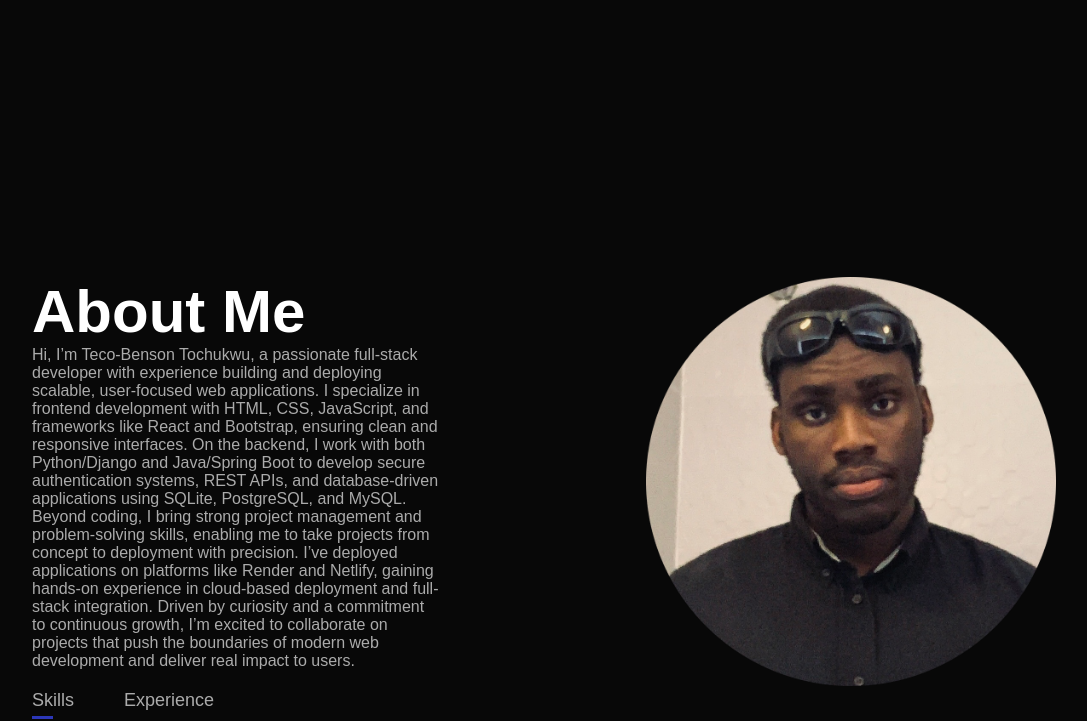
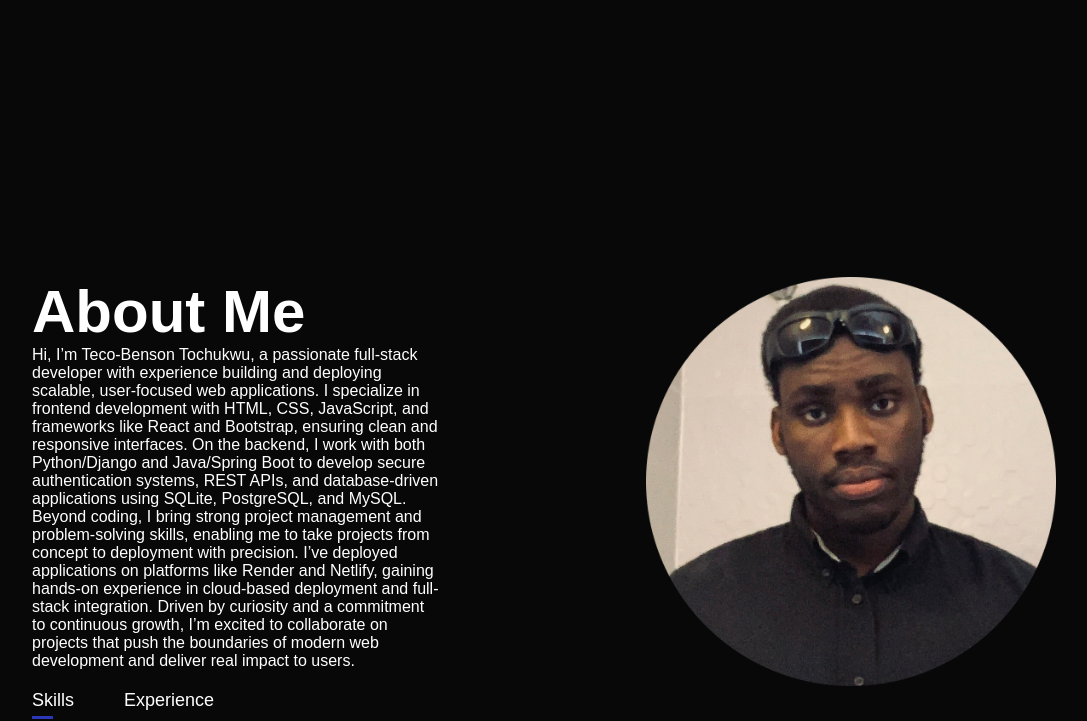
Before and after one commit to BensonTochukwu/Portfolio, a plain HTML site: page index.html in a window 1280 px wide. Shown: the part 481-1202 px from the top of the page, without its empty margins (96-1183 px from the left). Drawn offline with Linux system fonts and the light colour scheme.

Commit message:
Edited color of about text

```diff
--- a/style.css
+++ b/style.css
@@ -91,7 +91,7 @@ nav ul li a:hover::after {
 #about {
     padding-top: 180px;
     padding-bottom: 10px;
-    color: #ababab;
+    color: #fff;
 }
 
 .row {
```
